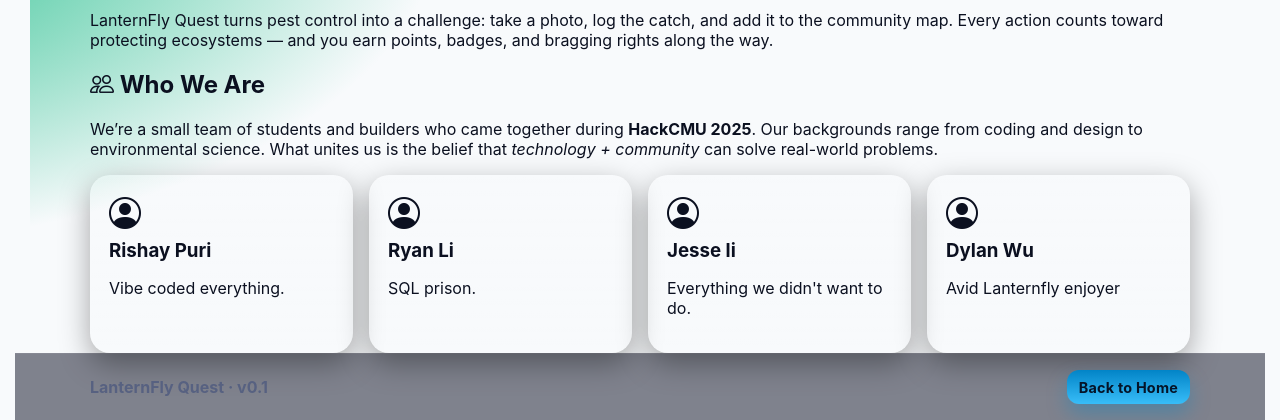
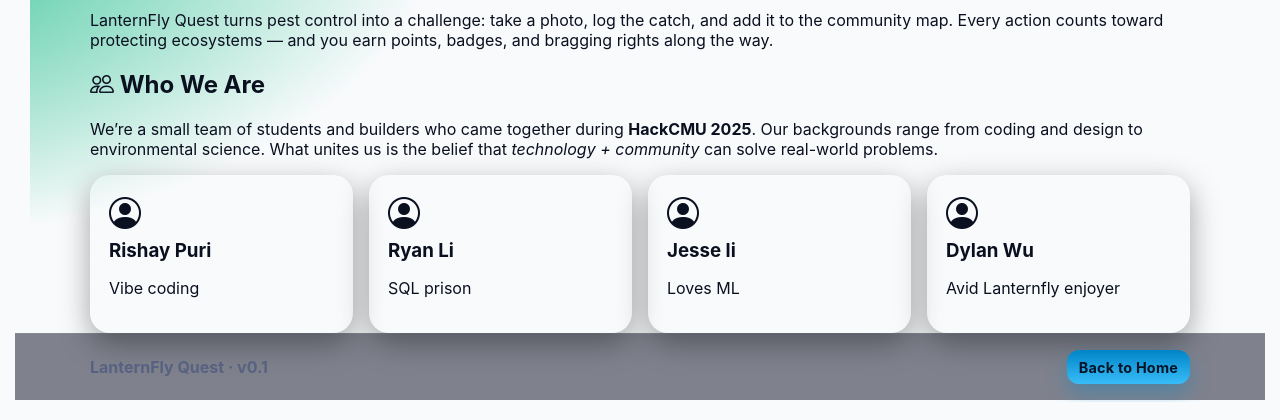
Before and after one commit to thesuperRL/HackCMU-2025, a Python web app: template templates/info.html in a window 1280 px wide. Shown: the part 398-818 px from the top of the page. Run offline with Jinja, Linux system fonts and the light colour scheme; the template is opened without the code that fills it, so the values that code supplies are empty; some libraries are stand-ins or nearby versions.

Commit message:
Update info.html

```diff
--- a/templates/info.html
+++ b/templates/info.html
@@ -146,17 +146,17 @@
         <div class="card">
           <i class="bi bi-person-circle" style="font-size:2rem;"></i>
           <h3>Rishay Puri</h3>
-          <p>Vibe coded everything.</p>
+          <p>Vibe coding</p>
         </div>
         <div class="card">
           <i class="bi bi-person-circle" style="font-size:2rem;"></i>
           <h3>Ryan Li</h3>
-          <p>SQL prison.</p>
+          <p>SQL prison</p>
         </div>
         <div class="card">
           <i class="bi bi-person-circle" style="font-size:2rem;"></i>
           <h3>Jesse li</h3>
-          <p>Everything we didn't want to do.</p>
+          <p>Loves ML</p>
         </div>
         <div class="card">
           <i class="bi bi-person-circle" style="font-size:2rem;"></i>
```
